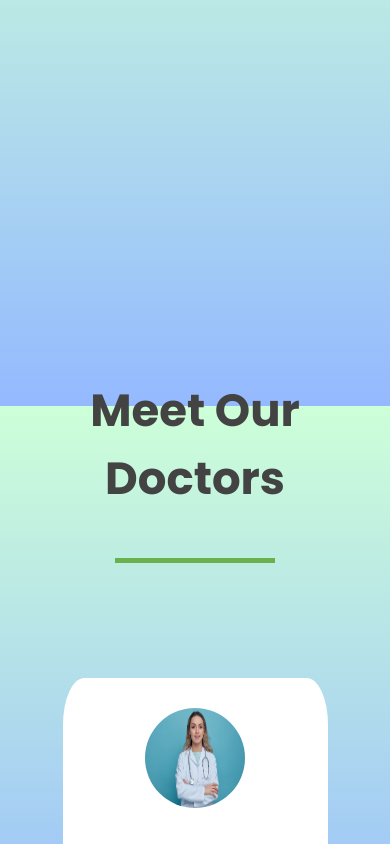
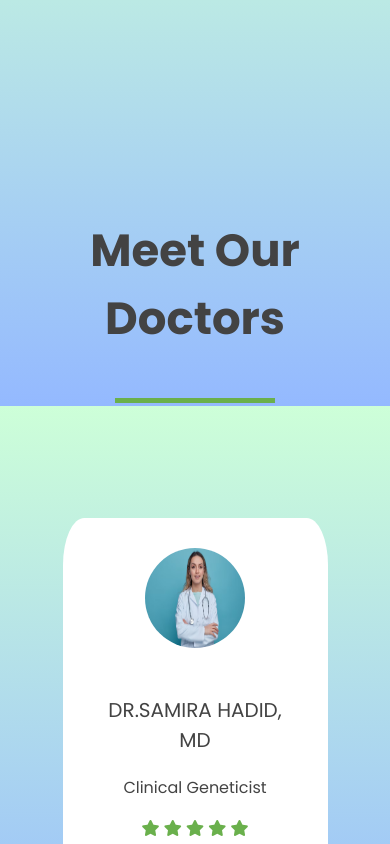
Before and after one commit to chetanrajput00000/SIH-congiHome-Website, a plain HTML site: page index.html in a window 390 px wide. Shown: the part 3140-3984 px from the top of the page. Drawn offline with Linux system fonts and the light colour scheme.

Commit message:
Update landing.css

```diff
--- a/landing.css
+++ b/landing.css
@@ -304,7 +304,7 @@
         }
 
         .testimonials {
-            margin-top: 650px;
+            margin-top: 490px;
         }
     }
 
```
